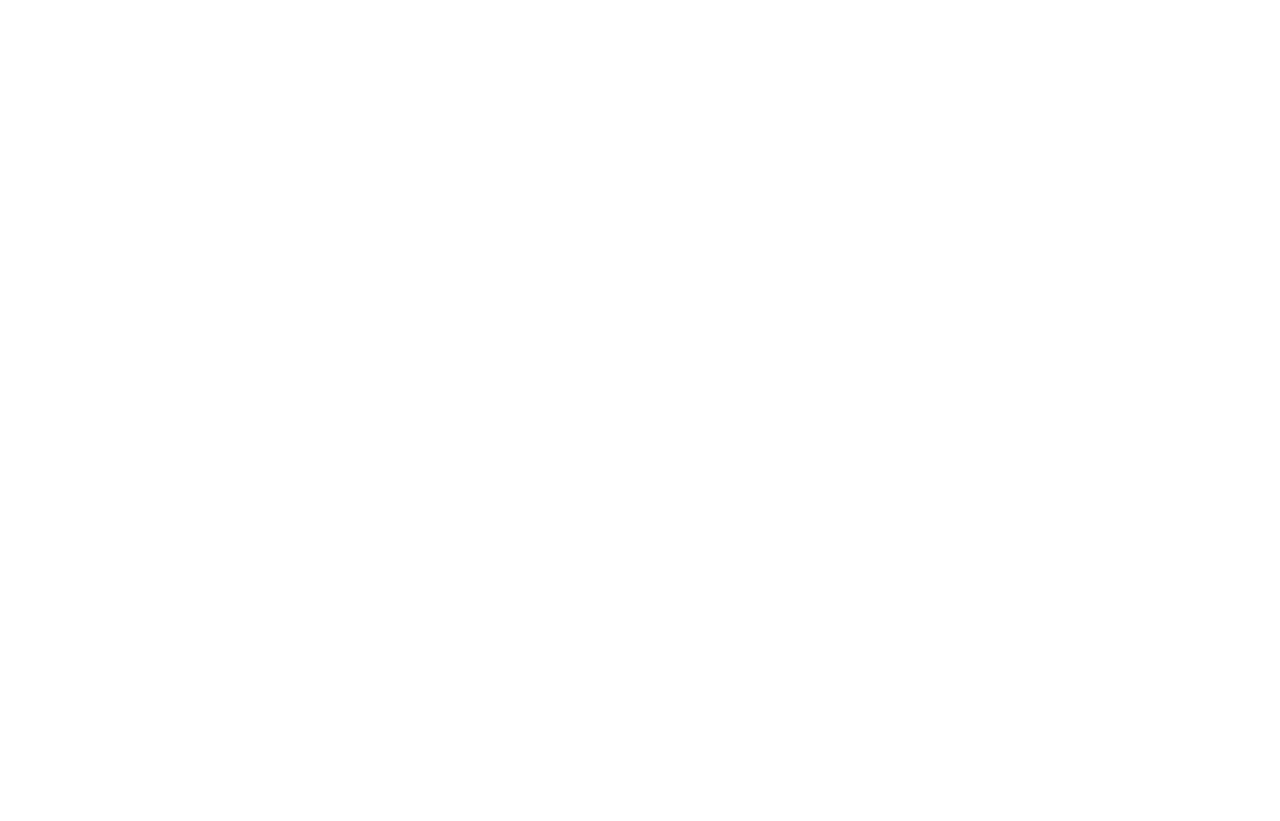
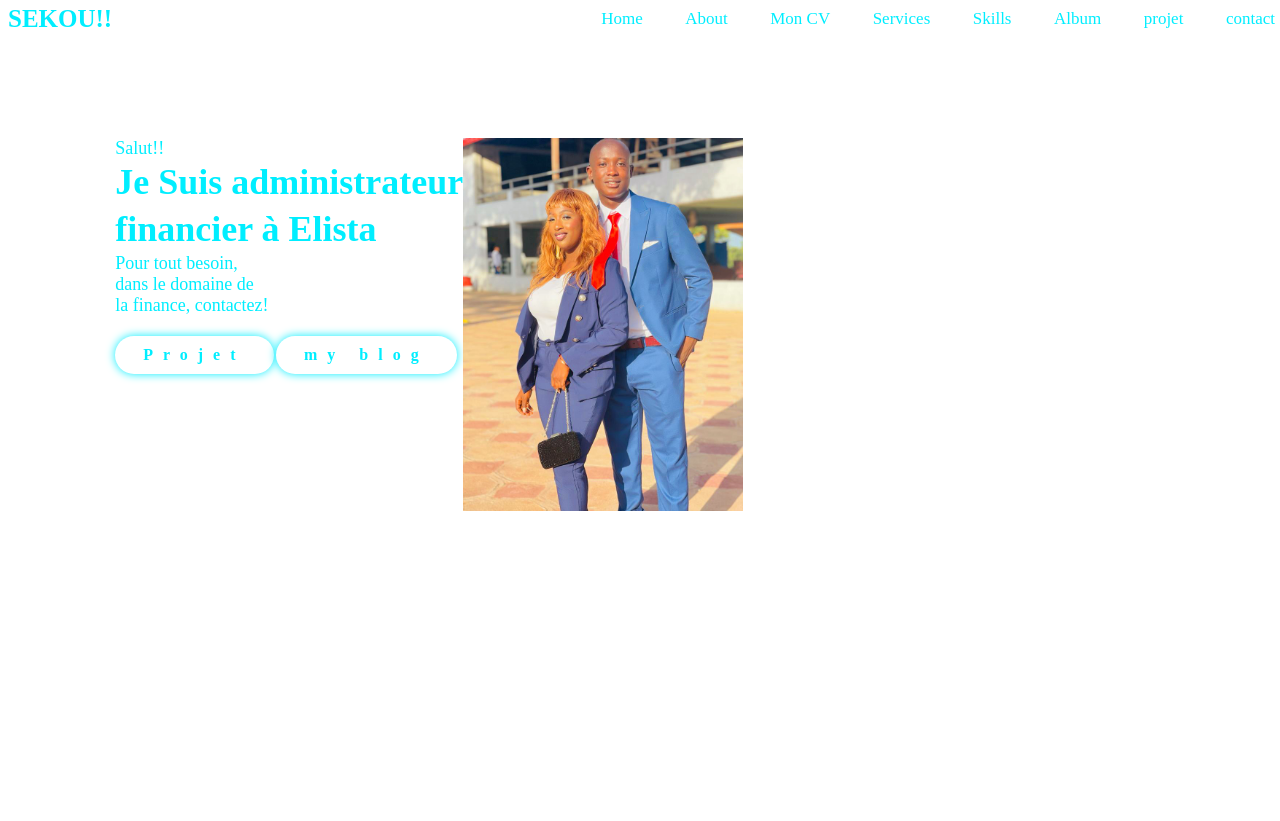
Before and after one commit to Camarag9907/Validation-du-CSS-HTML, a plain HTML site: page index.html in a window 1280 px wide. Before the commit the page ends 800 px from the top, so only its background shows below. Drawn offline with nearby package versions, Linux system fonts and the light colour scheme.

Commit message:
CREATE.HEADER&HOME
j ai crée faire le design pour header et la section home

```diff
--- a/index.html
+++ b/index.html
@@ -9,6 +9,39 @@
     <link href='https://unpkg.com/boxicons@2.1.4/css/boxicons.min.css' rel='stylesheet'>
 </head>
 <body>
-
+    <!-- EN-TETE DE LA PAGE -->
+    <header class="header">
+        <a href="#" class="logo"><span>SEKOU!!</span></a>
+        <i class="bx bx-menu" id="menu-icon"></i>
+        <nav class="navbar">
+            <a href="#home">Home</a>
+            <a href="#about">About</a>
+            <a href="#resume">Mon CV</a>
+            <a href="#service">Services</a>
+            <a href="#skills">Skills</a>
+            <a href="#album">Album</a>
+            <a href="#projet">projet</a>
+            <a href="#contact_2">contact</a>
+        </nav>
+    </header>
+    <!-- LE CORPS DE LA PAGE -->
+   <main>
+    <!-- LA SECTION #HOME -->
+    <section class="home" id="home">
+        <div class="contenu_home">
+            <h3>Salut!!</h3>
+            <h1>Je Suis administrateur</h1>
+            <h1>financier à Elista</h1>
+            <H3>Pour tout besoin,<br> dans le domaine de <br> la finance, contactez! </H3>
+            <a href="#" class="btn">Projet</a>
+            <a href="#" class="btn">my blog</a>
+        </div>
+        <div class="accueil-image">
+            <img src="photo-indivi/avec20cravate.jpg.jpg" alt="">
+        </div>
+    </section>
+    <!-- LA SECTION #ABOUT -->
+   </main>
+   <footer></footer>
 </body>
 </html>
--- a/styles.css
+++ b/styles.css
@@ -0,0 +1,102 @@
+@import url('https://fonts.googleapis.com/css2?fmily=poppins:wght@300;400;500;600;700;800;900&display=swap');
+
+* {
+    margin: 0;
+    padding: 0;
+    box-sizing: border-box;
+    text-decoration: none;
+    border: none;
+    outline: none;
+    /* scroll-behavior: smooth;
+    font-family: 'poppins', sans-serif; */
+}
+
+:root {
+    --bg-color:#fff;
+    --second-bg-color:KHAKI;
+    --texte-color: #fff;
+    --main-color: #0ef;
+}
+
+html {
+     font-size: 62.5%;
+    /* overflow: hidden; */
+    color: var(--bg-color);
+    background-color: var(--bg-color);
+}
+
+.header {
+    display: flex;
+    justify-content: space-between;
+    align-items: center;
+    margin: 5px;
+    margin-left: 8px;
+    background-color: var(--bg-color);
+}
+
+.logo {
+    font-size: 2.5rem;
+    color: var(--main-color);
+    font-weight: 600;
+    cursor: default;
+    align-items: flex-start;
+}
+
+.navbar a {
+    font-size: 1.7rem;
+    color: var(--main-color);
+    margin-left: 4rem;
+    transition: .5s ease;
+}
+
+.navbar a:hover,
+.navbar a.active {
+    color: red;
+}
+
+.btn {
+    display: inline-block;
+    padding: 1rem 2.8rem;
+    background: var(--bg-color);
+    border-radius: 4rem;
+    box-shadow: 0 0 1rem var(--main-color);
+    font-size: 1.6rem;
+    color: var(--main-color);
+    letter-spacing: 1rem;
+    font-weight: 600;
+    transition: .3s ease;
+}
+
+.btn:hover {
+    box-shadow: none;
+}
+
+.home {
+    min-height: 100vh;
+    padding: 10rem 9% 2rem;
+    display: flex;
+    color: var(--main-color);
+}
+
+.contenu_home h3 {
+font-size: 1.8rem;
+font-weight: 300;
+}
+
+.contenu_home h3:nth-of-type(2) {
+    margin-bottom: 2rem;
+}
+span {
+    color: var(--main-color);
+}
+
+.contenu_home h1 {
+    font-size: 3.6rem;
+    font-weight: 700;
+    line-height: 1.3;
+}
+
+
+.accueil-image img {
+    width: 35vh;
+}
```
